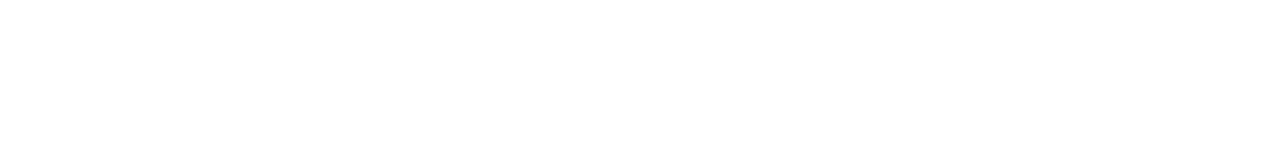
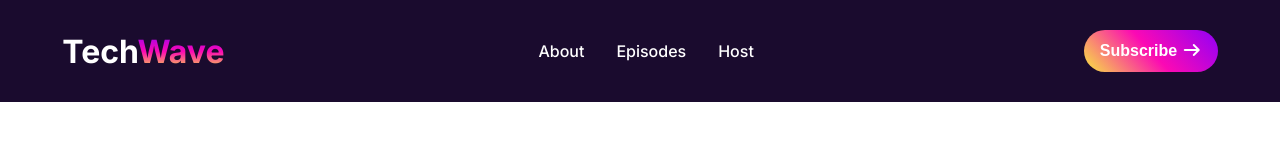
Before and after one commit to ShafayatSadid/B-13-A02-code, a plain HTML site: page index.html in a window 1280 px wide. Drawn offline with Linux system fonts and the light colour scheme.

Commit message:
responsive navber added

```diff
--- /dev/null
+++ b/css/style.css
@@ -0,0 +1,83 @@
+*{
+    margin: 0;
+    padding: 0;
+}
+
+body{
+    max-width: 1600px;
+}
+.inter{
+  font-family: "Inter", sans-serif;
+  font-optical-sizing: auto;
+}
+
+nav{
+    background-color: #1A0B2E;
+    display: flex;
+    justify-content: center;
+    align-items: center;
+    padding-top: 30px;
+    padding-bottom: 30px;
+}
+
+.tech{
+    font-size: 2rem;
+    color: #FFFFFF;
+}
+
+.wave{
+    font-size: 2rem;
+    background:linear-gradient(to top, #F7E93F, #FB09B4, #9100F8);
+    background-clip: text;
+   -webkit-text-fill-color: transparent;
+    color: transparent;
+}
+
+.menu ul{
+    display: flex;
+    gap: 32px;
+    margin-left: 314px;
+    margin-right: 330px;
+}
+.menu ul li{
+    color: #FFFFFF;
+    list-style: none;
+    font-size: 1rem;
+    font-weight: 500;
+}
+
+.button{
+    padding: 12px 16px;
+    color: #FFFFFF;
+    background: linear-gradient(47.64deg, #F7E93F, #FB09B4, #9100F8);
+    border: none;
+    border-radius: 100000px;
+    font-size: 1rem;
+    font-weight: 600;
+}
+
+.hamburger{
+    display: none;
+}
+
+@media screen and (max-width: 576px) {
+    .menu{
+        display: none;
+    }
+
+    .button-box1{
+        display: none;
+    }
+
+    .hamburger{
+        display: block ;
+    }
+
+    nav{
+        background-color: #1A0B2E;
+        display: flex;
+        justify-content: space-between;
+        padding-left: 25px;
+        padding-right: 25px;
+    }
+}
--- a/index.html
+++ b/index.html
@@ -3,9 +3,43 @@
 <head>
     <meta charset="UTF-8">
     <meta name="viewport" content="width=device-width, initial-scale=1.0">
-    <title>Document</title>
+    <title>TechWave</title>
+
+    <link rel="preconnect" href="https://fonts.googleapis.com">
+    <link rel="preconnect" href="https://fonts.gstatic.com" crossorigin>
+    <link href="https://fonts.googleapis.com/css2?family=Inter:ital,opsz,wght@0,14..32,100..900;1,14..32,100..900&display=swap" rel="stylesheet">
+
+    <link rel="stylesheet" href="https://cdnjs.cloudflare.com/ajax/libs/font-awesome/7.0.1/css/all.min.css">
+
+    <link rel="stylesheet" href="css/style.css">
+
 </head>
-<body>
+<body class="inter">
 
+    <header>
+
+        <nav>
+
+            <div class="logo">
+                <h3 class="tech">Tech<span class="wave">Wave</span></h3>
+            </div>
+
+            <div class="menu">
+                <ul>
+                    <li>About</li>
+                    <li>Episodes</li>
+                    <li>Host</li>
+                </ul>
+            </div>
+
+            <div class="button-box1">
+                <button class="button">Subscribe <i class="fa-solid fa-arrow-right"></i></button>
+            </div>
+
+            <div class="hamburger">
+                <img src="./images/hamburger-menu.png" alt="">
+            </div>
+        </nav>
+    </header>
 </body>
 </html>
```
Also changed, not shown: images/apple-podcast.png (added), images/clock.png (added), images/device.png (added), images/footer-bg.png (added), images/hamburger-menu.png (added), images/headphone.png (added), images/hero-bg.png (added), images/hero-circle.png (added), images/host.png (added), images/location.png (added), images/message.png (added), images/microphone.png (added), images/resource.png (added), images/spotify.png (added), 4 more files.
